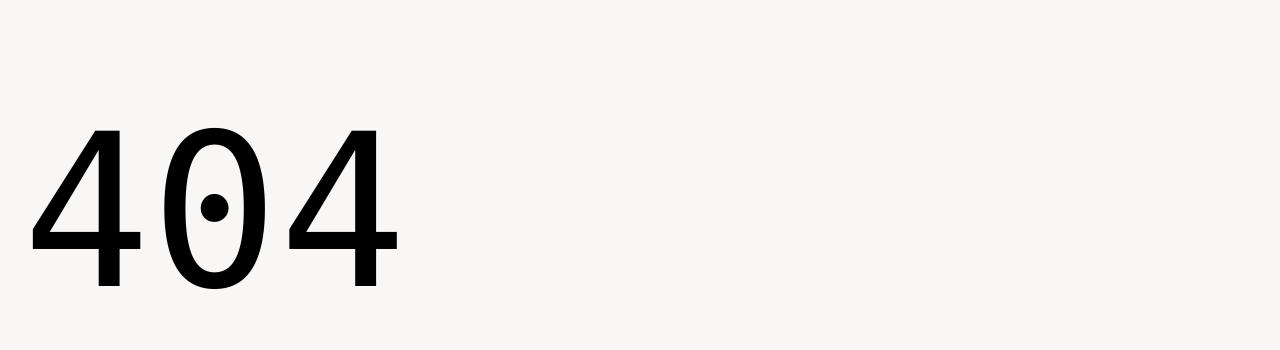
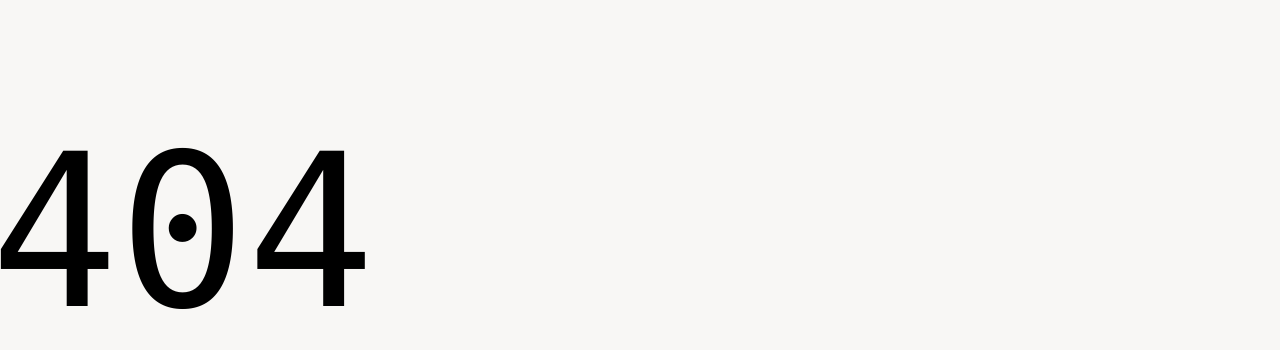
Before and after one commit to iahujaklick/Franky, a website with bundled scripts: page 404.html in a window 1280 px wide. Shown: the part 107-457 px from the top of the page. Built offline with nearby package versions, Linux system fonts and the light colour scheme; files whose address does not match are found by name.

Commit message:
styled comps

```diff
--- a/styles/styles.css
+++ b/styles/styles.css
@@ -38,7 +38,7 @@
   --heading-font-size-xs: 18px;
 
   /* nav height */
-  --nav-height: 64px;
+  --nav-height: 104px;
 
 }
 
@@ -221,12 +221,12 @@ main img {
 }
 
 main .section {
-  padding: 64px 16px;
+  /* padding: 64px 16px; */
 }
 
 @media (min-width: 600px) {
   main .section {
-    padding: 64px 32px;
+    /* padding: 64px 32px; */
   }
 }
 
```
